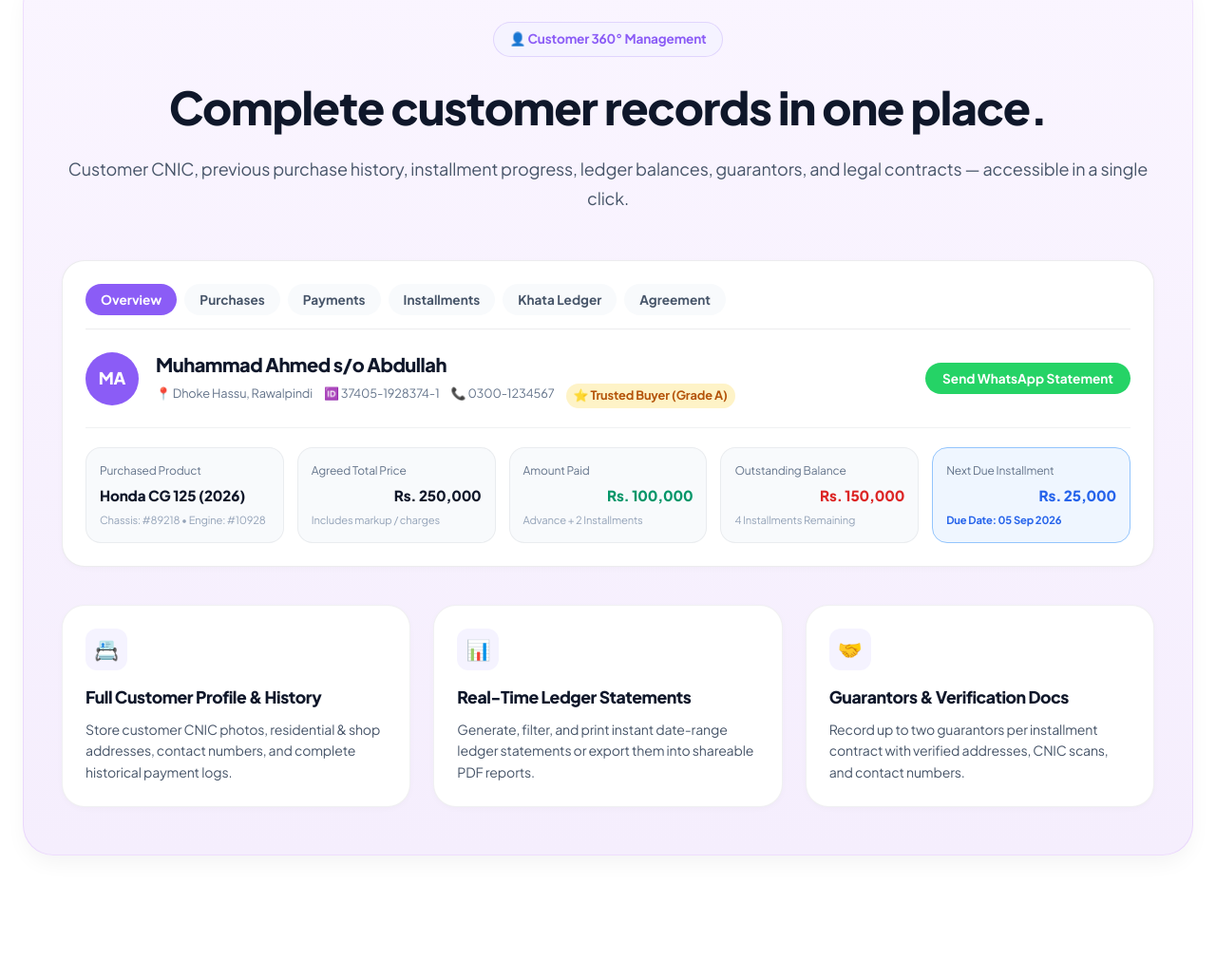
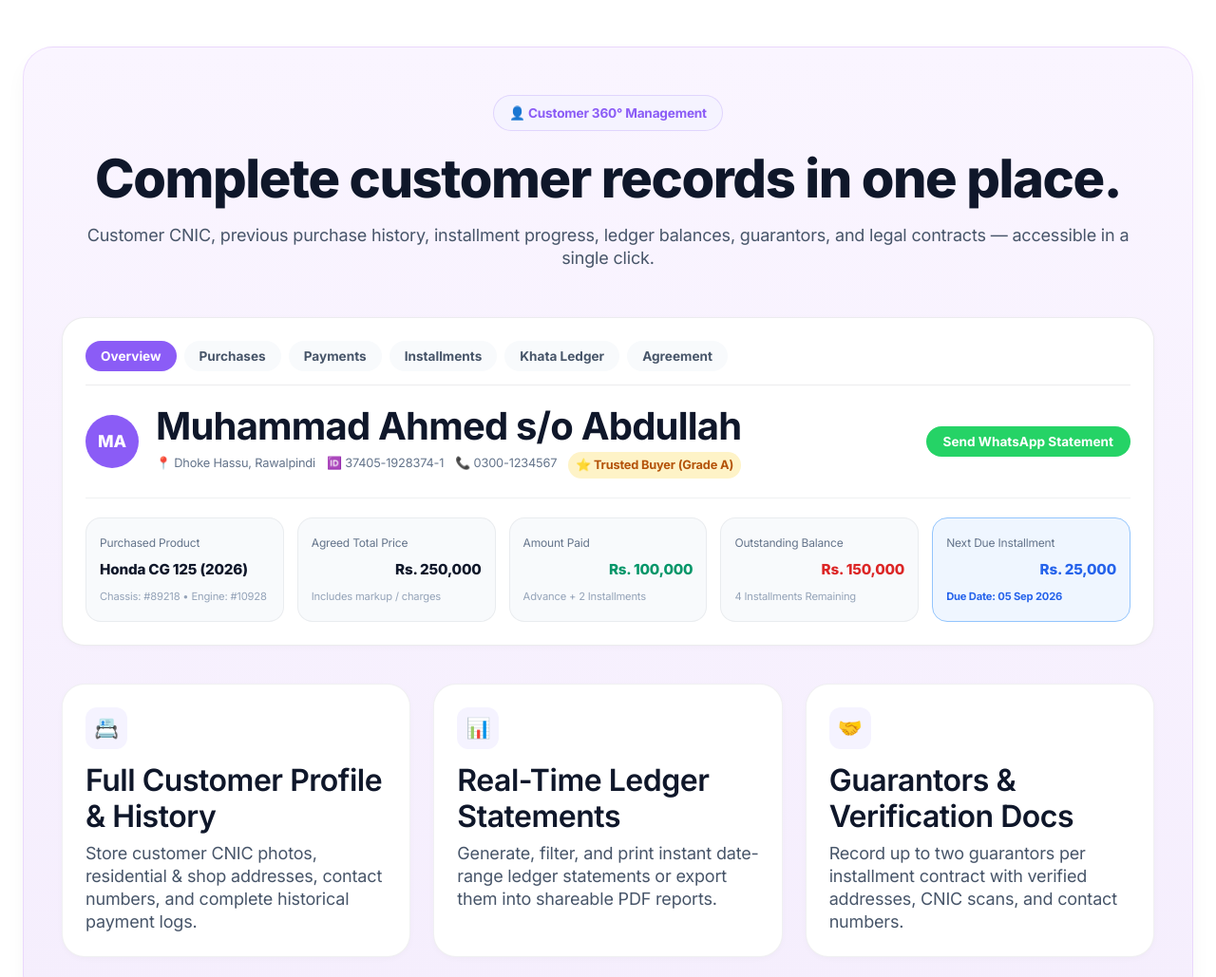
Before and after one commit to hammadraj96/khatapro-saas, a website: page en/index.html in a window 1280 px wide. Shown: the part 3721-4750 px from the top of the page at 95% size. Drawn offline with Linux system fonts and the light colour scheme; a web font is replaced by a local one.

Commit message:
Apply exact Inter typography scale: H1 68px/76px, H2 56px/64px, H3 40px/46px, H4 32px/38px, P 18px/24px

```diff
--- a/en/index.html
+++ b/en/index.html
@@ -6,11 +6,10 @@
   <title>KhataPro — Digital Khata, Installment & Business Management Software</title>
   <meta name="description" content="Complete digital operating system for bike dealers, mobile shops, electronics showrooms, and retailers. Manage cash sales, installments, recovery, digital khata, and profit & loss in one place.">
 
-  <!-- Typography: Cabinet Grotesk & Clash Display (Headings) + Plus Jakarta Sans & Inter (Body) -->
+  <!-- Typography: Inter Sans-Serif -->
   <link rel="preconnect" href="https://fonts.googleapis.com">
   <link rel="preconnect" href="https://fonts.gstatic.com" crossorigin>
-  <link href="https://api.fontshare.com/v2/css?f[]=cabinet-grotesk@700,800,900&f[]=clash-display@600,700&display=swap" rel="stylesheet">
-  <link href="https://fonts.googleapis.com/css2?family=Manrope:wght@400;500;600;700;800&family=Plus+Jakarta+Sans:wght@400;500;600;700;800;900&family=Inter:wght@400;500;600;700&display=swap" rel="stylesheet">
+  <link href="https://fonts.googleapis.com/css2?family=Inter:wght@400;500;600;700;800;900&display=swap" rel="stylesheet">
 
   <link rel="stylesheet" href="../style.css">
 </head>
--- a/style.css
+++ b/style.css
@@ -105,23 +105,66 @@ body {
 }
 
 html[dir="ltr"] body {
-  font-family: 'Plus Jakarta Sans', 'Inter', system-ui, sans-serif;
+  font-family: 'Inter', system-ui, -apple-system, sans-serif;
+  font-size: 18px;
+  line-height: 24px;
   letter-spacing: -0.01em;
 }
 
+html[dir="ltr"] h1,
+html[dir="ltr"] .hero-title {
+  font-family: 'Inter', system-ui, -apple-system, sans-serif;
+  font-size: 68px;
+  font-weight: 800;
+  line-height: 76px;
+  letter-spacing: -0.03em;
+}
+
+html[dir="ltr"] h2,
 html[dir="ltr"] .section-title,
-html[dir="ltr"] .hero-title,
 html[dir="ltr"] .cta-headline,
 html[dir="ltr"] .emotional-title-1,
-html[dir="ltr"] .emotional-title-2,
-html[dir="ltr"] h1,
-html[dir="ltr"] h2,
+html[dir="ltr"] .emotional-title-2 {
+  font-family: 'Inter', system-ui, -apple-system, sans-serif;
+  font-size: 56px;
+  font-weight: 800;
+  line-height: 64px;
+  letter-spacing: -0.025em;
+}
+
 html[dir="ltr"] h3,
+html[dir="ltr"] .studio-bottom-card h3,
+html[dir="ltr"] .pricing-card-header h3,
+html[dir="ltr"] .modal-header h3,
+html[dir="ltr"] .sec-pillar-card h3 {
+  font-family: 'Inter', system-ui, -apple-system, sans-serif;
+  font-size: 40px;
+  font-weight: 700;
+  line-height: 46px;
+  letter-spacing: -0.02em;
+}
+
 html[dir="ltr"] h4,
-html[dir="ltr"] .brand-title {
-  font-family: 'ABC Solar Display', 'ABC Solar', 'Cabinet Grotesk', 'Clash Display', 'Plus Jakarta Sans', 'Inter', sans-serif;
-  letter-spacing: -0.025em;
-  font-weight: 800;
+html[dir="ltr"] .tri-card h4,
+html[dir="ltr"] .ind-card h4,
+html[dir="ltr"] .footer-col h4,
+html[dir="ltr"] .timeline-head h4,
+html[dir="ltr"] .table-header-row h4 {
+  font-family: 'Inter', system-ui, -apple-system, sans-serif;
+  font-size: 32px;
+  font-weight: 600;
+  line-height: 38px;
+  letter-spacing: -0.015em;
+}
+
+html[dir="ltr"] p,
+html[dir="ltr"] .section-desc,
+html[dir="ltr"] .hero-subtitle,
+html[dir="ltr"] .cta-sub,
+html[dir="ltr"] .emotional-subtitle {
+  font-family: 'Inter', system-ui, -apple-system, sans-serif;
+  font-size: 18px;
+  line-height: 24px;
 }
 
 html[dir="ltr"] .card-sound-badge {
```
Also changed, not shown: index-en.html (+2 -3 lines).
